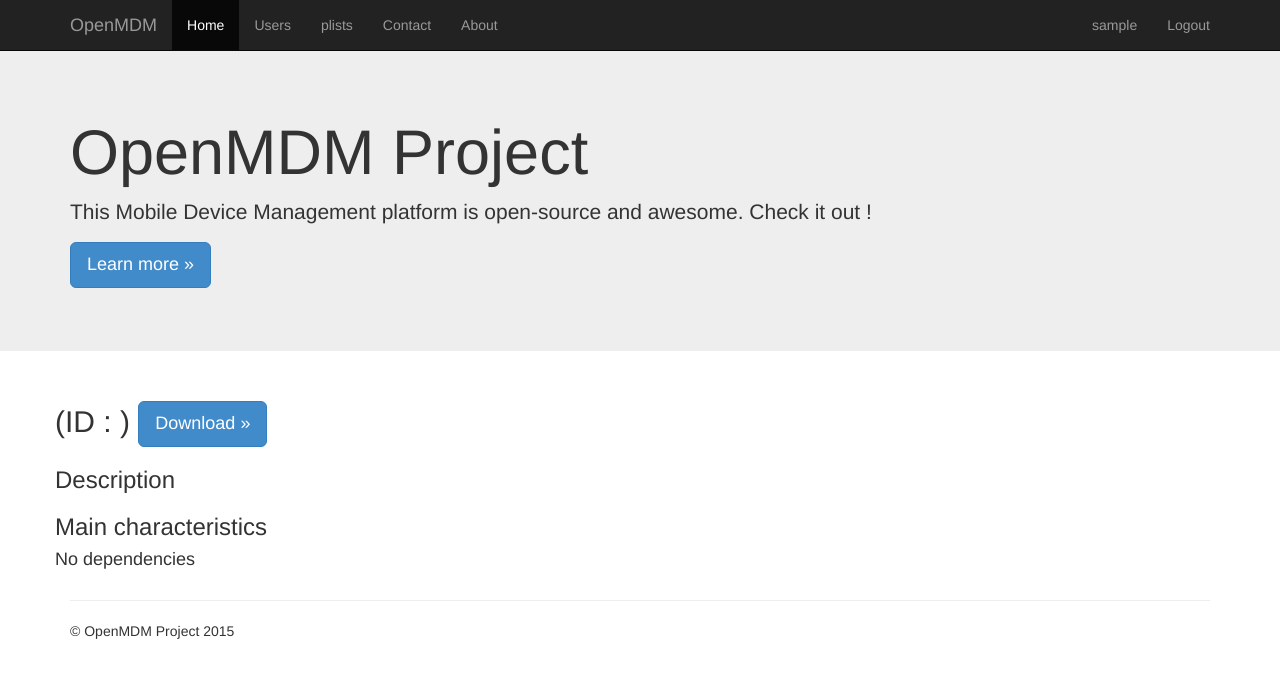
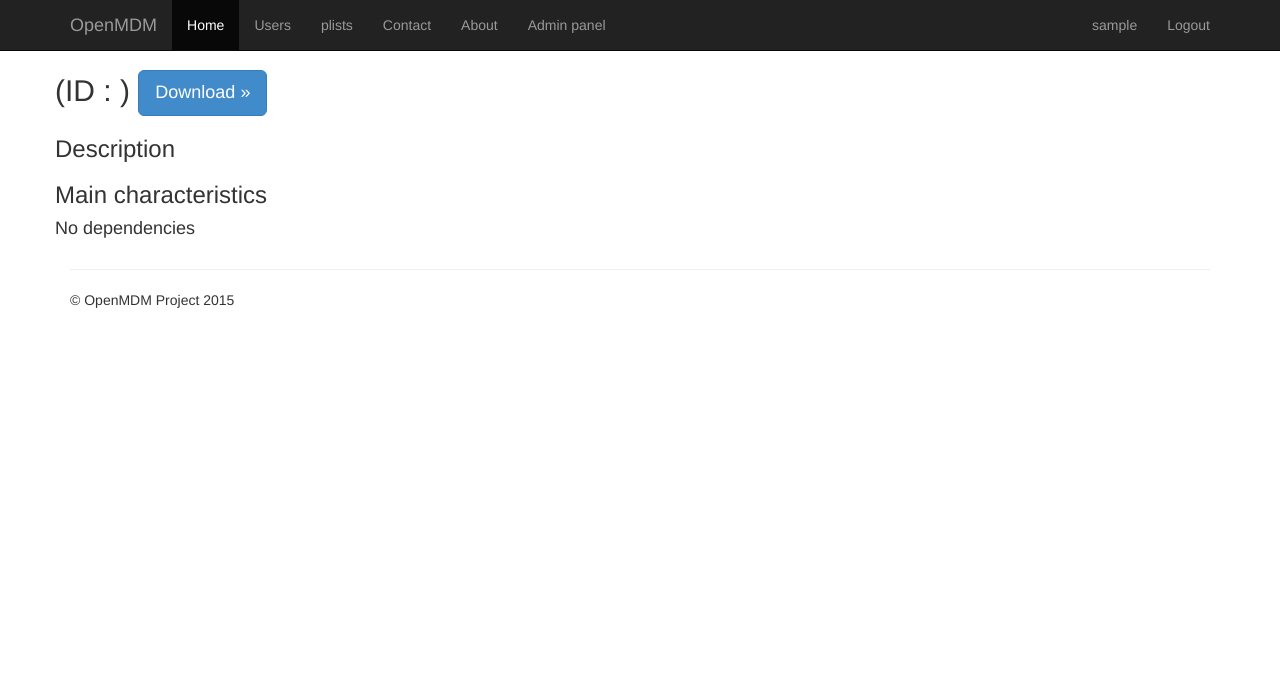
Before and after one commit to OpenMDM/OpenMDM, a Django app: template templates/public_gate/property_list_detail.html in a window 1280 px wide. Shown: the top 678 px of the page. Run offline with Django 3.2, Linux system fonts and the light colour scheme; the template is opened without the code that fills it, so the values that code supplies are empty; the visitor is signed in with stand-in values (Sample User, id 1); parts of the project's set-up code (start-up, migrations or seed data) failed here and were passed over; some libraries are stand-ins or nearby versions.

Commit message:
Template update

```diff
--- a/templates/base_template.html
+++ b/templates/base_template.html
@@ -49,6 +49,9 @@
                 {% endif %}
                 <li><a href="{% url 'public_gate:contact' %}">Contact</a></li>
                 <li><a href="{% url 'public_gate:about' %}">About</a></li>
+                {% if user.is_staff %}
+                    <li><a href="{% url 'admin:index' %}">Admin panel</a></li>
+                {% endif %}
             </ul>
             {% if not user.is_authenticated %}
                 <form class="navbar-form navbar-right" action="{% url 'public_gate:site_login' %}" method="post">
@@ -77,27 +80,17 @@
 </div>
 
 <!-- Main jumbotron for a primary marketing message or call to action -->
-<div class="jumbotron">
-    <div class="container">
-        <h1>OpenMDM Project</h1>
-        <p>
-            This Mobile Device Management platform is open-source and awesome. Check it out !
-        </p>
-        <p><a class="btn btn-primary btn-lg" href="http://blog.hackndo.com/" target="_blank" >Learn more &raquo;</a></p>
-    </div>
-</div>
-
-<div class="container">
 
 
 {% block content %}
 {% endblock %}
+<div class="container">
 
-    <hr>
-    <footer>
-        <p>&copy; OpenMDM Project 2015</p>
-    </footer>
-</div> <!-- /container -->
+<hr>
+<footer>
+    <p>&copy; OpenMDM Project 2015</p>
+</footer>
+</div>
 
 
 <!-- Bootstrap core JavaScript
--- a/templates/public_gate/about.html
+++ b/templates/public_gate/about.html
@@ -1,10 +1,11 @@
 {% extends "base_template.html" %}
 
 {% block content %}
+<div class="container">
     <div class="row">
         <p>
             Test de about
         </p>
     </div>
-
+</div>
 {% endblock %}
--- a/templates/public_gate/contact.html
+++ b/templates/public_gate/contact.html
@@ -1,6 +1,7 @@
 {% extends "base_template.html" %}
 
 {% block content %}
+<div class="container">
     <form class="form-horizontal" style="width:50%;">
         <fieldset>
 
@@ -28,6 +29,6 @@
 
         </fieldset>
     </form>
-
+</div>
 
 {% endblock %}
--- a/templates/public_gate/property_list_add.html
+++ b/templates/public_gate/property_list_add.html
@@ -1,6 +1,7 @@
 {% extends "base_template.html" %}
 {% load bootstrap %}
 {% block content %}
+<div class="container">
     <div class="row">
         <h2>Add a Property list</h2>
         <form action="{% url 'public_gate:property_list_add' %}" method="post">
@@ -9,4 +10,5 @@
             <button class="btn btn-group-lg btn-success" type="submit" value="Add user">Add plist</button>
         </form>
     </div>
+</div>
 {% endblock %}
--- a/templates/public_gate/property_list_detail.html
+++ b/templates/public_gate/property_list_detail.html
@@ -1,17 +1,19 @@
 {% extends "base_template.html" %}
 
 {% block content %}
+<div class="container">
     <div class="row">
         <h2>{{ plist.payload_display_name }} (ID : {{ plist.id }}) <a class="btn btn-primary btn-lg" href="{% url 'public_gate:property_list_download' plist.id %}" download="list_{{ plist.payload_uuid }}.plist" >Download &raquo;</a></h2>
-        <p>
-
-        </p>
-        <p>
-            <h3>Description</h3>
+            <div>
+                <h3>
+                    Description
+                </h3>
                 <p>
                     {{ plist.payload_description }}
                 </p>
-            <h3>Main characteristics</h3>
+                <h3>
+                    Main characteristics
+                </h3>
                 {% for plist in plist_python %}
                     <table class="table table-striped table-condensed">
                     <tr>
@@ -47,6 +49,7 @@
             {% else %}
                 <h4>No dependencies</h4>
             {% endif %}
-        </p>
+            </div>
+    </div>
 </div>
 {% endblock %}
--- a/templates/public_gate/property_lists.html
+++ b/templates/public_gate/property_lists.html
@@ -1,6 +1,7 @@
 {% extends "base_template.html" %}
 
 {% block content %}
+<div class="container">
     <div class="row">
         <h2>Property Lists <a class="btn btn-success" href="{% url 'public_gate:property_list_add' %}" >+ Add plist</a></h2>
 
@@ -21,4 +22,5 @@
             {% endfor %}
         </table>
     </div>
+</div>
 {% endblock %}
--- a/templates/public_gate/user_add.html
+++ b/templates/public_gate/user_add.html
@@ -1,6 +1,7 @@
 {% extends "base_template.html" %}
 {% load bootstrap %}
 {% block content %}
+<div class="container">
     <div class="row">
         <h2>Add a user</h2>
         <form action="{% url 'public_gate:user_add' %}" method="post">
@@ -9,4 +10,5 @@
             <button class="btn btn-group-lg btn-success" type="submit" value="Add user">Add user</button>
         </form>
     </div>
+</div>
 {% endblock %}
--- a/templates/public_gate/user_detail.html
+++ b/templates/public_gate/user_detail.html
@@ -1,6 +1,7 @@
 {% extends "base_template.html" %}
 
 {% block content %}
+<div class="container">
     <div class="row">
         <h2>{{ user.username }} (ID : {{ user.id }})</h2>
         <ul>
@@ -9,4 +10,5 @@
             <li>Email address : {{ user.email }}
         </ul>
     </div>
+</div>
 {% endblock %}
--- a/templates/public_gate/users.html
+++ b/templates/public_gate/users.html
@@ -1,6 +1,7 @@
 {% extends "base_template.html" %}
 
 {% block content %}
+<div class="container">
     <div class="row">
         <h2>Users <a class="btn btn-success" href="{% url 'public_gate:user_add' %}" >+ Add user</a></h2>
 
@@ -23,4 +24,5 @@
             {% endfor %}
         </table>
     </div>
+</div>
 {% endblock %}
```
Also changed, not shown: templates/public_gate/home.html (+11 -0 lines). Lines whose indentation alone changed are shown as unchanged.
